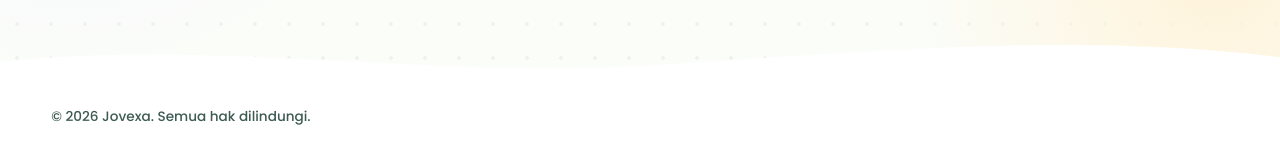
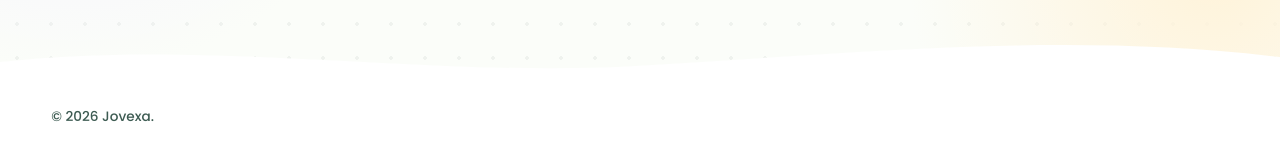
Before and after one commit to putracandra2618-tech/jovexa, a Laravel app: page /dashboard in a window 1280 px wide. Shown: the part 877-1029 px from the top of the page. Run offline with Laravel 12, Linux system fonts and the light colour scheme; the visitor is signed in with stand-in values (Sample User, id 1); data comes from the database, SQL or seed files in the repository; data that the repository does not hold is empty; style sheets or scripts are compiled from the project's sources; some libraries are stand-ins or nearby versions.

Commit message:
feat: add customer layout view with navigation and footer components

```diff
--- a/resources/views/layouts/customer.blade.php
+++ b/resources/views/layouts/customer.blade.php
@@ -85,7 +85,7 @@
 
         <div class="jx-container">
             <span class="jx-footer-copy">
-                &copy; {{ now()->year }} {{ config('app.name') }}. Semua hak dilindungi.
+                &copy; {{ now()->year }} {{ config('app.name') }}.
             </span>
         </div>
     </footer>
```
